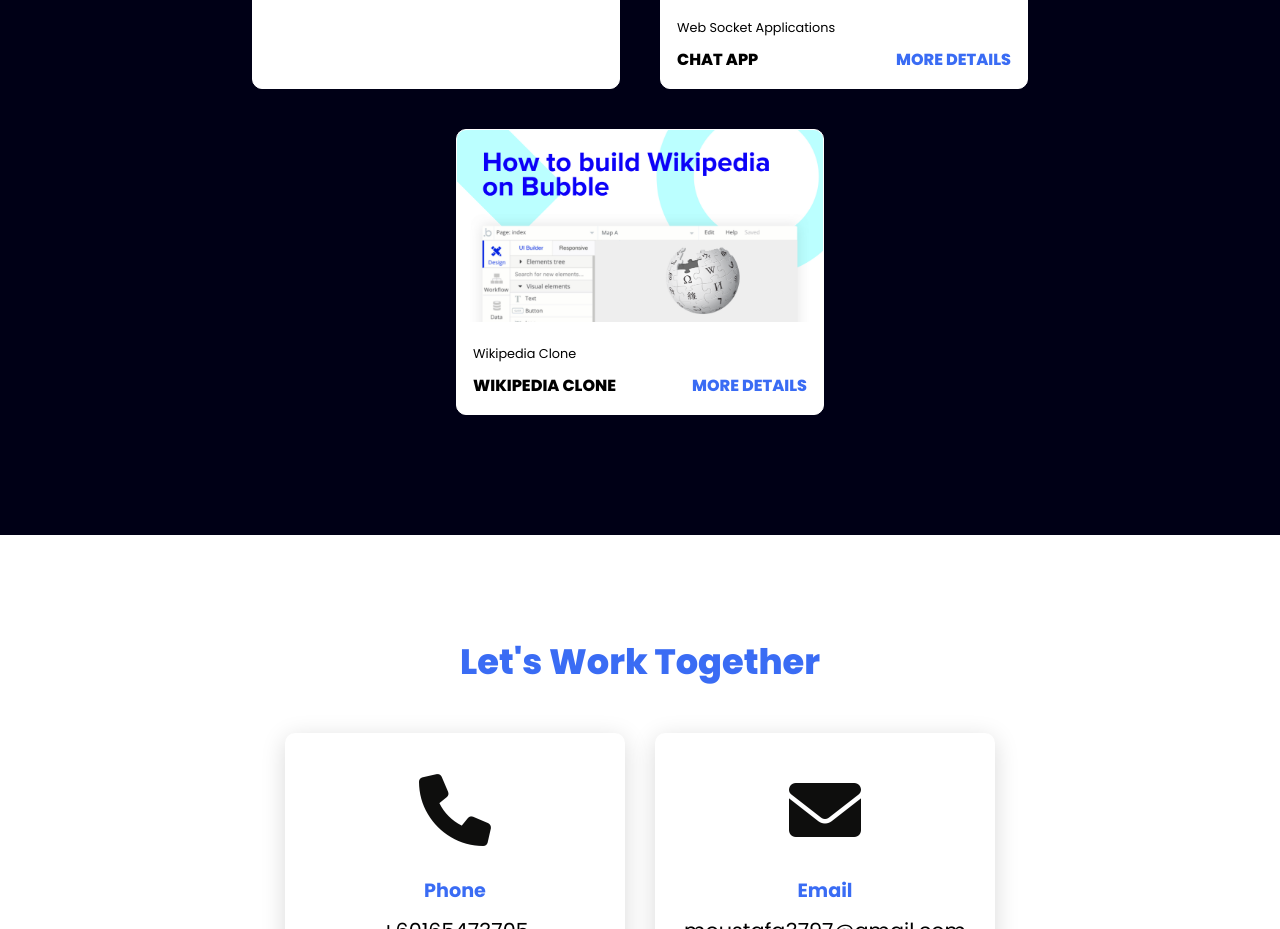
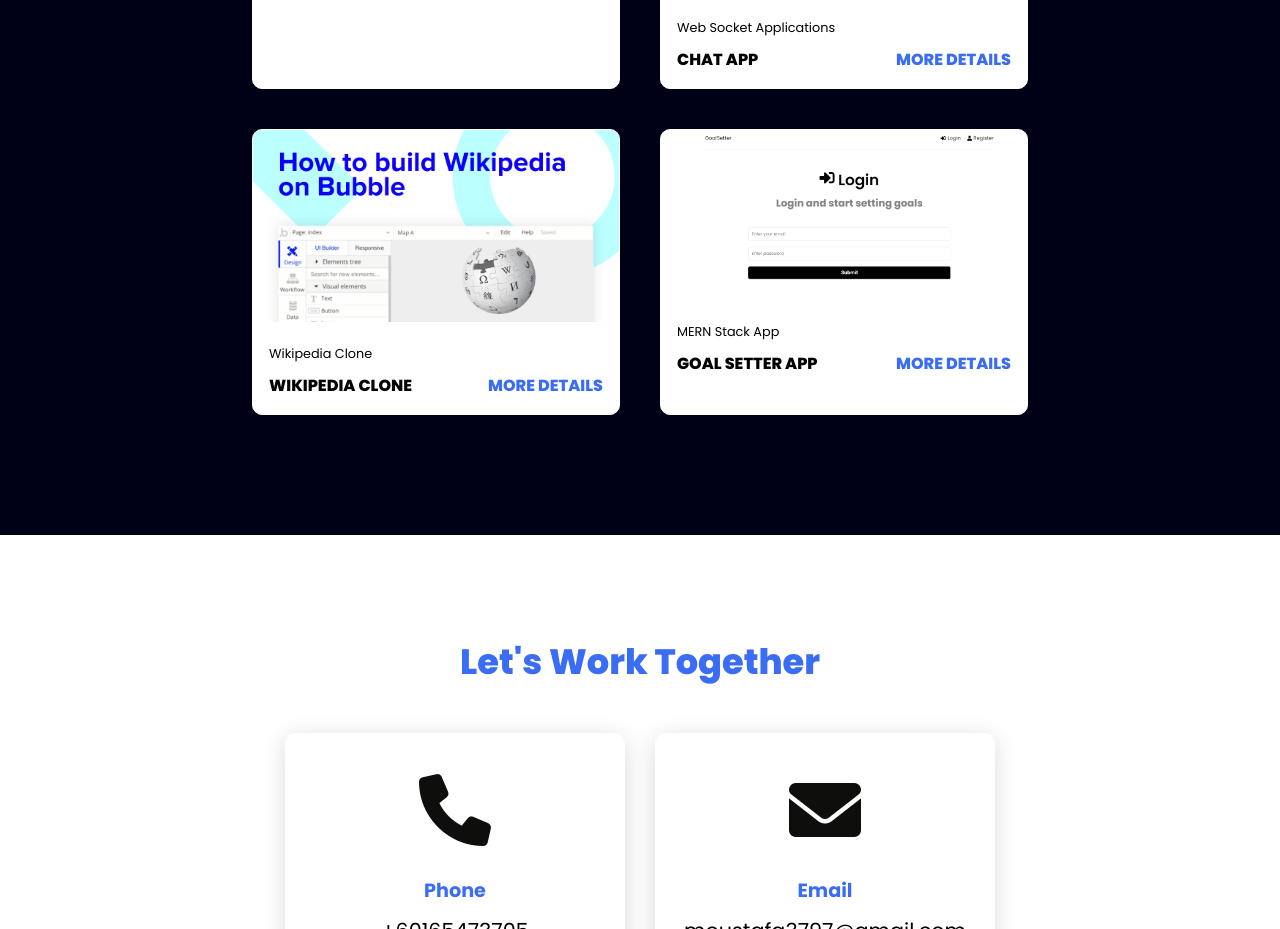
Before and after one commit to moustafamahdy/moustafamahdy.github.io, a plain HTML site: page index.html in a window 1280 px wide. Shown: the part 2858-3787 px from the top of the page. Drawn offline with nearby package versions, Linux system fonts and the light colour scheme.

Commit message:
Adding the MERN Stack Project

```diff
--- a/index.html
+++ b/index.html
@@ -152,6 +152,18 @@
                     </strong>
                 </div>
             </div>
+            <div class="project-card">
+                <div class="project-image">
+                    <img src="images/MernApp.png">
+                </div>
+                <div class="project-info">
+                    <p class="project-category">MERN Stack App</p>
+                    <strong class="project-title">
+                        <span>Goal Setter App</span>
+                        <a href="https://my-goalsetter-mern-app.herokuapp.com" class="more-details">More details</a>
+                    </strong>
+                </div>
+            </div>
         </div>
     </section>
 
```
Also changed, not shown: images/MernApp.png (added).
